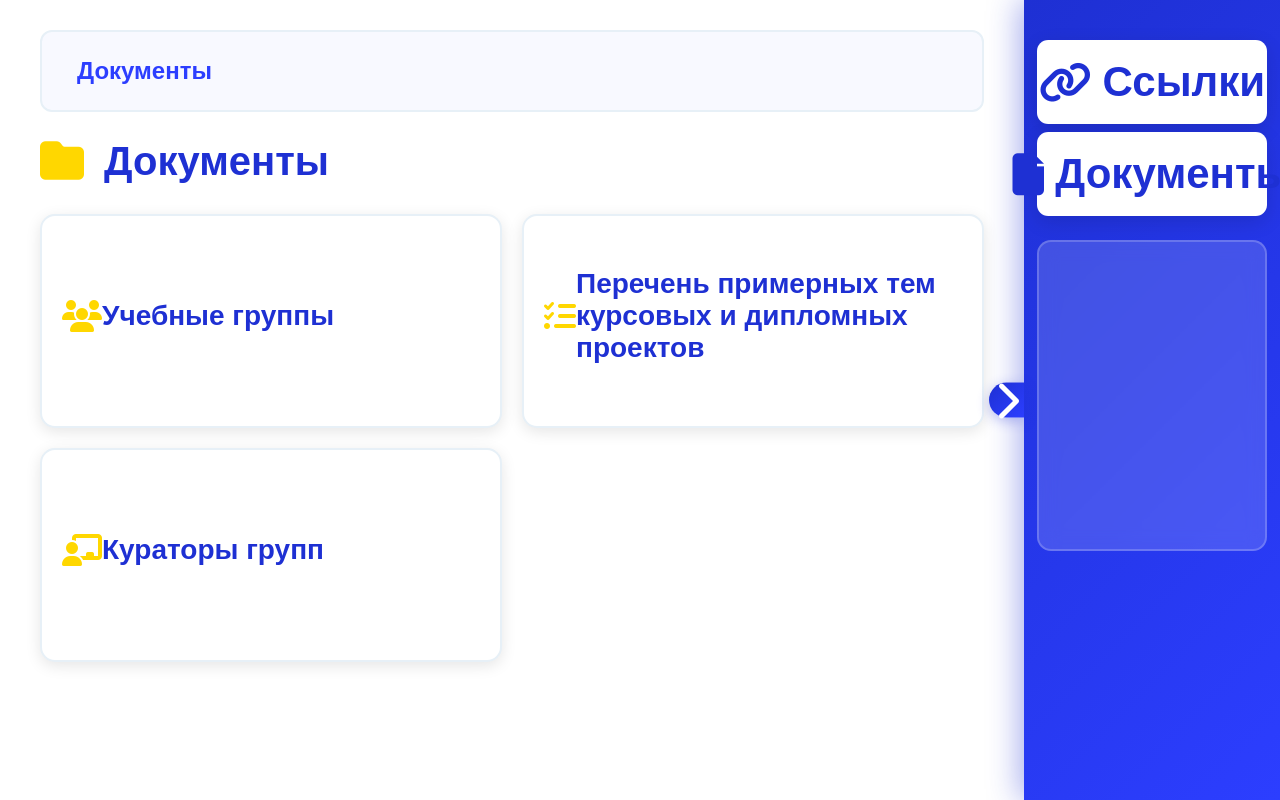
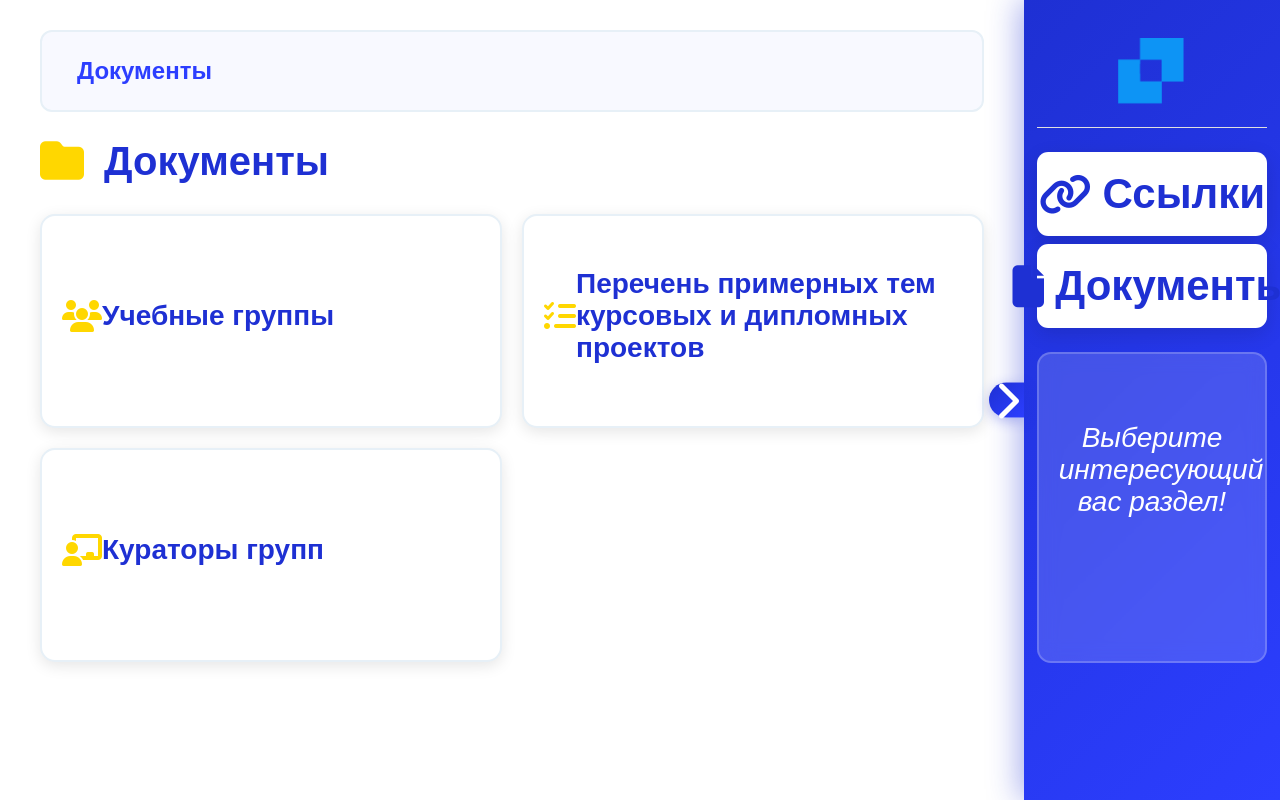
Before and after one commit to Alex1Komorin/kiosk, a React (Create React App) app: page /documents in a window 1280 px wide. Built offline with nearby package versions, Linux system fonts and the light colour scheme.

Commit message:
add logo

```diff
--- a/src/App.js
+++ b/src/App.js
@@ -25,7 +25,7 @@ function App() {
     disableContextMenu: false,
     disableTextSelection: false,
     disableDrag: false,
-    enableDevTools: false
+    enableDevTools: true
   });
 
   return (
--- a/src/components/PDFViewer/PDFViewer.css
+++ b/src/components/PDFViewer/PDFViewer.css
@@ -125,30 +125,28 @@
   flex-shrink: 0;
 }
 
-/* Адаптивность для мобильных устройств */
-@media (max-width: 768px) {
-  .pdf-viewer-overlay {
-    padding: 10px;
-  }
+/* Добавьте это в PDFViewer.css */
+.pdf-control-btn[title] {
+  position: relative;
+}
 
-  .pdf-viewer-header {
-    flex-direction: column;
-    gap: 10px;
-    padding: 10px;
-  }
+.pdf-control-btn[title]:hover::after {
+  content: attr(title);
+  position: absolute;
+  bottom: -30px;
+  left: 50%;
+  transform: translateX(-50%);
+  background-color: #333;
+  color: white;
+  padding: 5px 10px;
+  border-radius: 4px;
+  font-size: 12px;
+  white-space: nowrap;
+  z-index: 1001;
+}
 
-  .pdf-viewer-controls, .pdf-navigation-controls {
-    width: 100%;
-    justify-content: center;
-  }
-
-  .pdf-bottom-navigation {
-    flex-direction: column;
-    gap: 10px;
-    padding: 10px;
-  }
-
-  .page-info {
-    margin: 10px 0;
-  }
+/* Улучшаем видимость активного режима */
+.pdf-control-btn.active-mode {
+  background-color: #007bff;
+  color: white;
 }
--- a/src/components/PDFViewer/PDFViewer.jsx
+++ b/src/components/PDFViewer/PDFViewer.jsx
@@ -172,7 +172,7 @@ const PDFViewer = ({ filePath, onClose, onUserActivity }) => {
               title="PDF Document"
               className="pdf-iframe"
               frameBorder="0"
-              style={{ width: '100%', height: '100%', border: 'none' }}
+              style={{ width: '300%', height: '100%', border: 'none' }}
             />
           </div>
           {/* Нижняя навигация для fallback режима */}
--- a/src/layout/Layout.css
+++ b/src/layout/Layout.css
@@ -343,3 +343,27 @@
 :root {
   font-size: 14px;
 }
+
+/* Стили для контейнера изображения в сайдбаре */
+.sidebar-image-container {
+  padding: 1rem;
+  text-align: center;
+  border-bottom: 1px solid #e0e0e0;
+}
+
+.sidebar-image {
+  max-width: 100%;
+  height: auto;
+  max-height: 80px; /* Регулируйте по необходимости */
+  object-fit: contain;
+}
+
+
+.welcome-message {
+  padding: 20px;
+  text-align: center;
+  color: #ffffff;
+  font-style: italic;
+  margin-top: 20px;
+  font-size: 2rem;
+}
--- a/src/layout/Layout.jsx
+++ b/src/layout/Layout.jsx
@@ -158,6 +158,15 @@ const Layout = ({ children }) => {
 
       {/* Сайдбар с анимацией */}
       <div className={`sidebar ${isSidebarVisible ? 'visible' : 'hidden'}`}>
+        {/* Добавлен тег img для изображения */}
+        <div className="sidebar-image-container">
+          <img
+            src="/images/logo.png" // Замените на ваш путь к изображению
+            alt="Логотип"
+            className="sidebar-image"
+          />
+        </div>
+
         <div className="top-buttons-container">
           <div className="main-buttons-vertical">
             <button
@@ -178,6 +187,12 @@ const Layout = ({ children }) => {
         </div>
 
         <div className="scroll-content-container">
+          {/* Добавляем текст, когда никакой раздел не выбран */}
+          {activeSection === null && (
+            <div className="welcome-message">
+              <p>Выберите интересующий вас раздел!</p>
+            </div>
+          )}
           {renderContent()}
         </div>
 
```
Also changed, not shown: public/images/logo.png (added).
